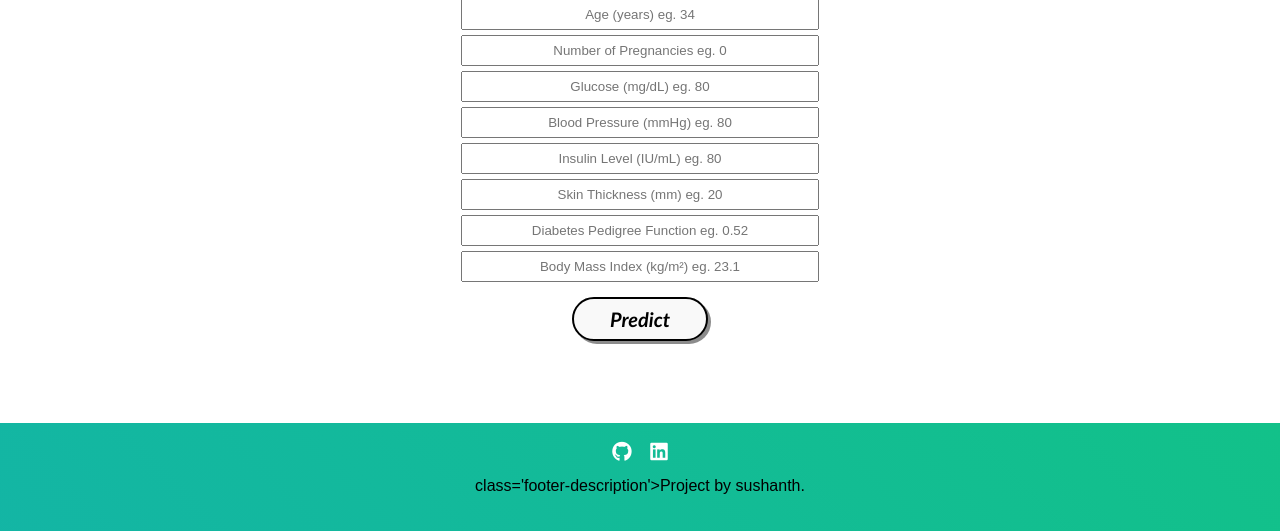
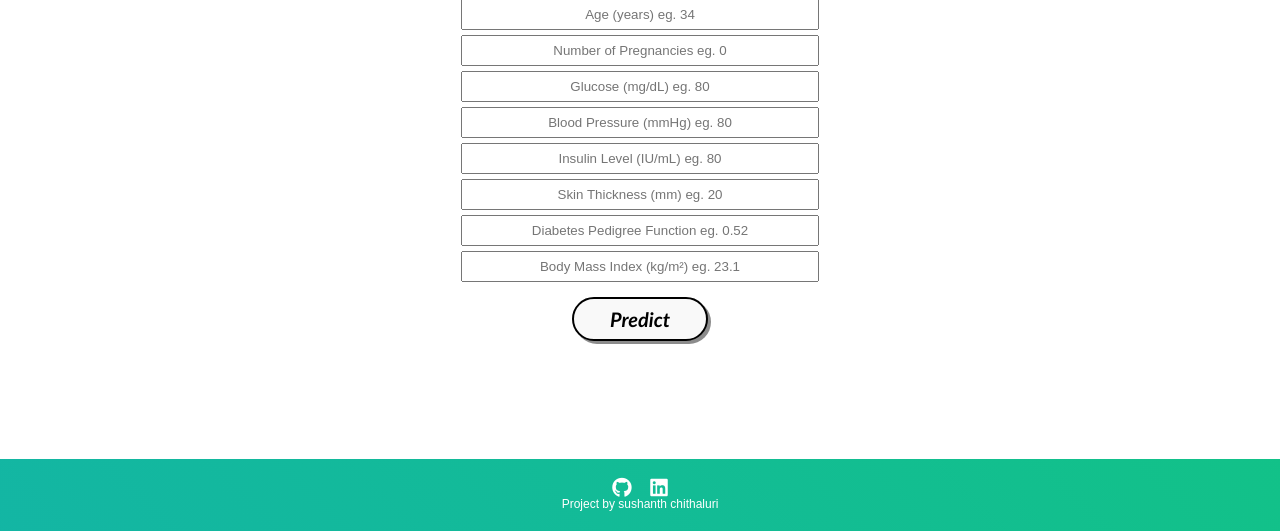
Before and after one commit to sushanth5d2/health, a Flask app: page / in a window 1280 px wide. Shown: the part 269-800 px from the top of the page. Run offline with Flask 2, Linux system fonts and the light colour scheme; parts of the project's set-up code (start-up, migrations or seed data) failed here and were passed over; some libraries are stand-ins or nearby versions.

Commit message:
Update index.html

```diff
--- a/templates/index.html
+++ b/templates/index.html
@@ -47,7 +47,7 @@
                <a target="_blank" href="https://github.com/sushanth5d2"><i class="fab fa-github fa-lg contact-icon"></i></a>
                <a target="_blank" href="https://www.linkedin.com/in/sushanth-chithaluri-764099211/"><i class="fab fa-linkedin fa-lg contact-icon"></i></a>
            </div>
-           <p> class='footer-description'>Project by sushanth.</p>
+           <p class='footer-description'>Project by sushanth chithaluri</p>
        </div>
 
     </body>
```
